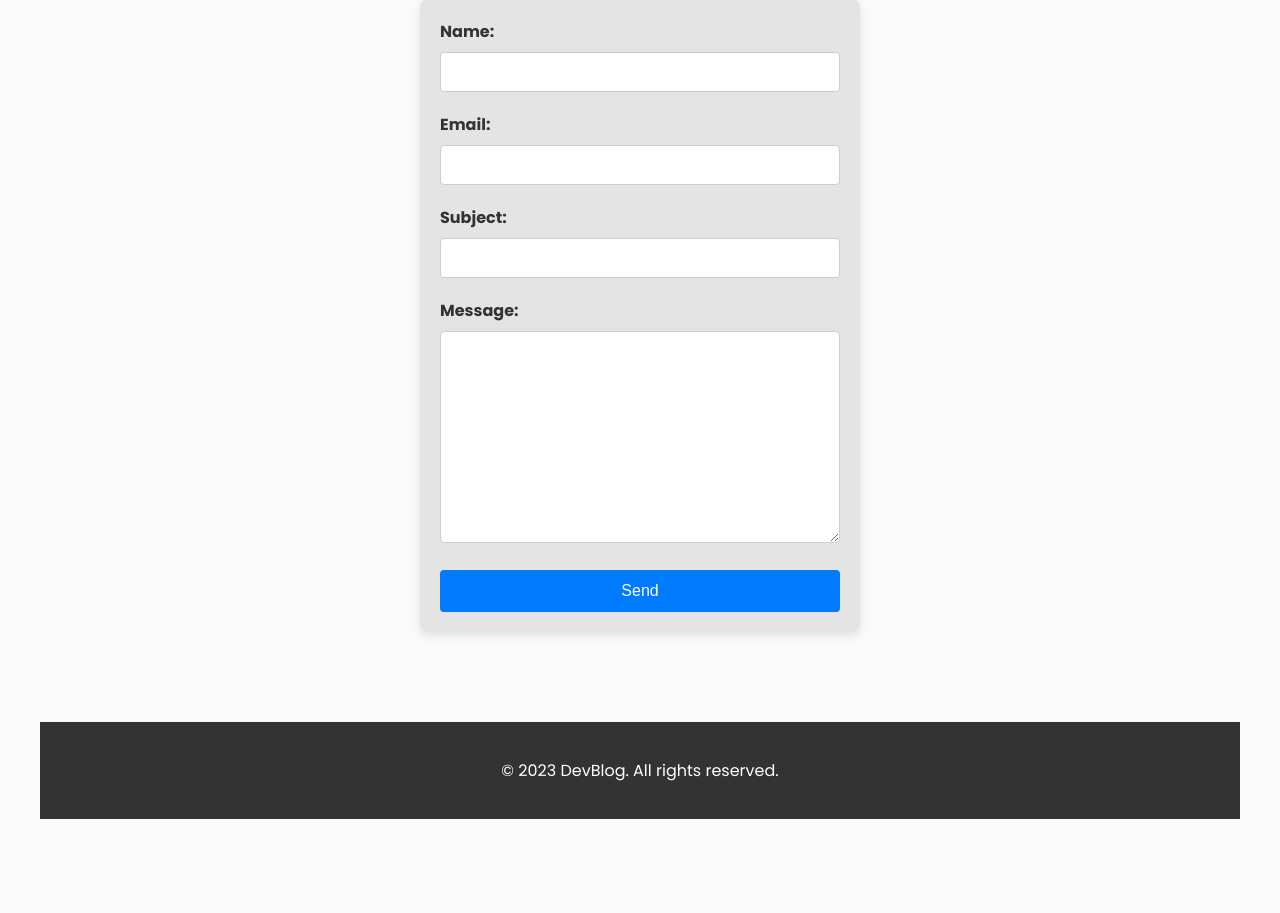
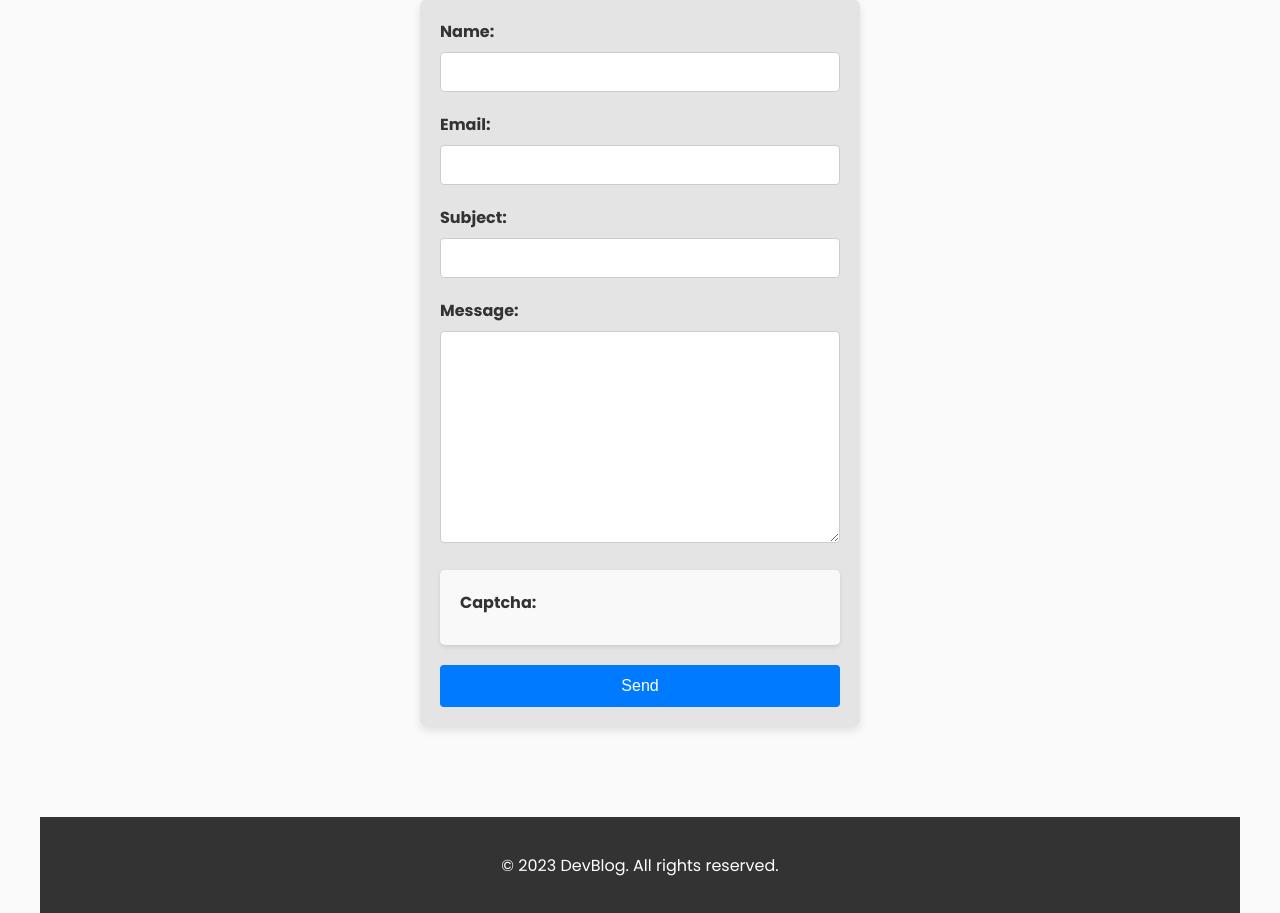
Before and after one commit to SaeedSaedi/Django_API, a Django app: page /contact-us in a window 1280 px wide. Shown: the part 194-1107 px from the top of the page. Before the commit the page ends 1013 px from the top, so only its background shows below. Run offline with Django 5.2, Linux system fonts and the light colour scheme.

Commit message:
add captcha

```diff
--- a/blog/forms.py
+++ b/blog/forms.py
@@ -1,6 +1,6 @@
 from django import forms
 from landing.models import Contact, Newsletter
-
+from captcha.fields import CaptchaField
 
 # blog/forms.py
 # class ContactUsForm(forms.Form):
@@ -12,6 +12,8 @@ from landing.models import Contact, Newsletter
 
 
 class ContactForm(forms.ModelForm):
+    captcha = CaptchaField()
+
     class Meta:
         model = Contact
         fields = ["name", "email", "subject", "message"]
--- a/django_api/settings.py
+++ b/django_api/settings.py
@@ -31,6 +31,7 @@ ALLOWED_HOSTS = []
 # Application definition
 
 INSTALLED_APPS = [
+    "multi_captcha_admin",
     "django.contrib.admin",
     "django.contrib.auth",
     "django.contrib.contenttypes",
@@ -48,6 +49,7 @@ INSTALLED_APPS = [
     "debug_toolbar",
     "taggit",
     "django_summernote",
+    "captcha",
 ]
 
 SITE_ID = 2
@@ -56,6 +58,9 @@ SITE_ID = 2
 ROBOTS_USE_HOST = False
 ROBOTS_USE_SITEMAP = False
 
+MULTI_CAPTCHA_ADMIN = {
+    "engine": "simple-captcha",
+}
 
 MIDDLEWARE = [
     "django.middleware.security.SecurityMiddleware",
--- a/django_api/urls.py
+++ b/django_api/urls.py
@@ -42,6 +42,7 @@ urlpatterns = [
     path("robots.txt", include("robots.urls")),
     path("__debug__/", include(debug_toolbar.urls)),
     path("summernote/", include("django_summernote.urls")),
+    path("captcha/", include("captcha.urls")),
 ]
 
 if settings.DEBUG:
--- a/statics/css/style.css
+++ b/statics/css/style.css
@@ -504,3 +504,70 @@ a:hover {
 .tags a:active {
     background-color: #004080;
 }
+
+/* Styles for the captcha container */
+.captcha {
+    background-color: #f9f9f9;
+    padding: 20px;
+    border-radius: 5px;
+    box-shadow: 0 2px 4px rgba(0, 0, 0, 0.1);
+    margin-bottom: 20px;
+}
+
+/* Styles for the label */
+.captcha .form-label {
+    display: block;
+    font-size: 16px;
+    font-weight: bold;
+    margin-bottom: 10px;
+    color: #333;
+}
+
+/* Styles for the captcha image */
+.captcha img.captcha {
+    width: 25%; /* Adjust width as needed */
+    height: 30px;
+    border-radius: 3px;
+    margin-bottom: 10px;
+}
+
+/* Styles for the captcha input field */
+.captcha input[type="text"] {
+    width: 100%;
+    padding: 10px;
+    border: 1px solid #ccc;
+    border-radius: 4px;
+    font-size: 14px;
+    box-sizing: border-box;
+    background-color: #fff;
+}
+
+/* Hover effect for the captcha input */
+.captcha input[type="text"]:hover {
+    border-color: #007bff;
+}
+
+/* Focus effect for the captcha input */
+.captcha input[type="text"]:focus {
+    border-color: #007bff;
+    outline: none;
+    box-shadow: 0 0 5px rgba(0, 123, 255, 0.5);
+}
+
+/* Styles for the submit button */
+.captcha .form-button {
+    width: 100%;
+    padding: 12px;
+    background-color: #007bff;
+    color: #fff;
+    border: none;
+    border-radius: 4px;
+    font-size: 16px;
+    cursor: pointer;
+    transition: background-color 0.3s ease;
+}
+
+/* Hover effect for the submit button */
+.captcha .form-button:hover {
+    background-color: #0056b3;
+}
--- a/templates/blog/contact.html
+++ b/templates/blog/contact.html
@@ -41,6 +41,15 @@
             </div>
             {% endif %}
         </div>
+        <div class="form-group captcha">
+            <label for="{{ form.captcha.id_for_label }}" class="form-label">Captcha:</label>
+            {{ form.captcha }}
+            {% if form.captcha.errors %}
+            <div class="error-message">
+                {{ form.captcha.errors }}
+            </div>
+            {% endif %}
+        </div>
         <button type="submit" class="form-button">Send</button>
     </form>
 </div>
```
